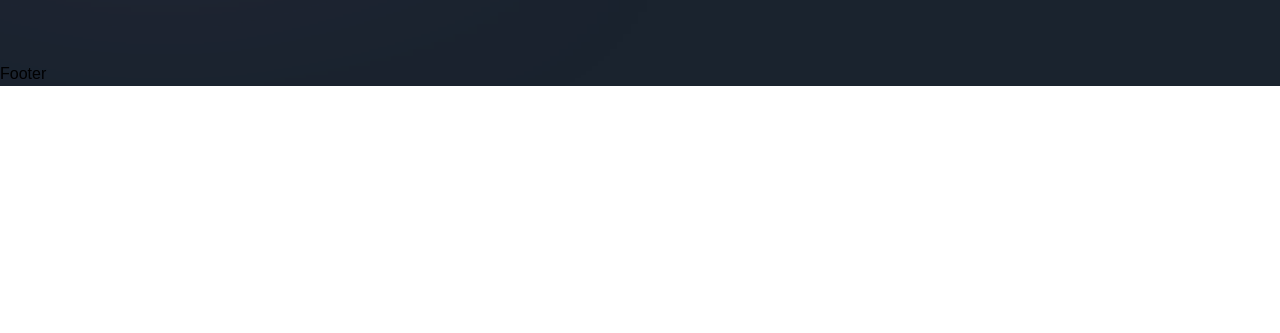
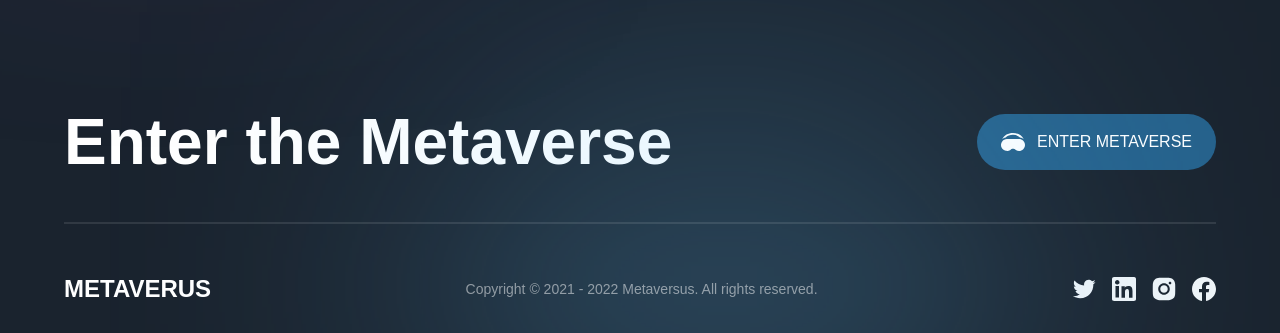
Before and after one commit to luanaddt/project_metaverse, a Next.js app: page / in a window 1280 px wide. Shown: the part 6898-7231 px from the top of the page. Before the commit the page ends 6984 px from the top, so only its background shows below. Built offline with nearby package versions, Linux system fonts and the light colour scheme; a web font is replaced by a local one.

Commit message:
update footer

```diff
--- a/app/globals.css
+++ b/app/globals.css
@@ -151,3 +151,17 @@
 }
 
 /* END: Feedback Styles */
+
+/* START: Footer Styles */
+
+.footer-gradient {
+    position: absolute;
+    width: 500px;
+    height: 100px;
+    left: 37%;
+    bottom: 0;
+    background: #65c4fa;
+    filter: blur(150px);
+}
+
+/* END: Footer Styles */
--- a/components/Footer.jsx
+++ b/components/Footer.jsx
@@ -1,8 +1,67 @@
-import React from 'react'
+"use client"
+
+import { motion } from "framer-motion"
+import { footerVariants } from "@/utils"
+import { socials } from "@/constants"
 
 const Footer = () => {
     return (
-        <div>Footer</div>
+        <motion.footer
+            variants={footerVariants}
+            initial="hidden"
+            whileInView="show"
+            className="padding-x py-8 relative"
+        >
+            <div className="footer-gradient" />
+
+            <div className="max-width flex flex-col gap-8">
+                <div className="flex-between flex-wrap gap-5">
+                    <h4 className="font-bold md:text-[64px] text-[44px] text-white">
+                        Enter the Metaverse
+                    </h4>
+
+                    <button
+                        type="button"
+                        className="flex-center h-fit py-4 px-6 bg-[#25618B] rounded-[32px] gap-3"
+                    >
+                        <img
+                            src="/assets/icons/headset.svg"
+                            alt="headset"
+                            className="w-6 h-6 object-contain"
+                        />
+
+                        <span className="font-normal text-[16px] leading-5 text-white uppercase">
+                            ENTER METAVERSE
+                        </span>
+                    </button>
+                </div>
+
+                <div className="flex flex-col gap-[50px]">
+                    <div className="h-[2px] bg-white opacity-10" />
+
+                    <div className="flex-between flex-wrap gap-4">
+                        <h4 className="font-extrabold text-[24px] leading-[30px] text-white uppercase">
+                            METAVERUS
+                        </h4>
+
+                        <p className="font-normal text-[14px] leading-[21px] text-white opacity-50">
+                            Copyright © 2021 - 2022 Metaversus. All rights reserved.
+                        </p>
+
+                        <div className="flex gap-4">
+                            {socials.map((social) => (
+                                <img
+                                    key={social.name}
+                                    src={social.icon}
+                                    alt={social.name}
+                                    className="w-6 h-6 object-contain cursor-pointer"
+                                />
+                            ))}
+                        </div>
+                    </div>
+                </div>
+            </div>
+        </motion.footer>
     )
 }
 
--- a/utils/index.js
+++ b/utils/index.js
@@ -141,3 +141,24 @@ export const zoomIn = (delay, duration) => ({
         }
     }
 })
+
+export const footerVariants = {
+    hidden: {
+        opacity: 0,
+        y: 50,
+        transition: {
+            type: "spring",
+            stiffness: 300,
+            damping: 140
+        }
+    },
+    show: {
+        opacity: 1,
+        y: 0,
+        transition: {
+            type: "spring",
+            stiffness: 80,
+            delay: 0.5
+        }
+    }
+}
```
